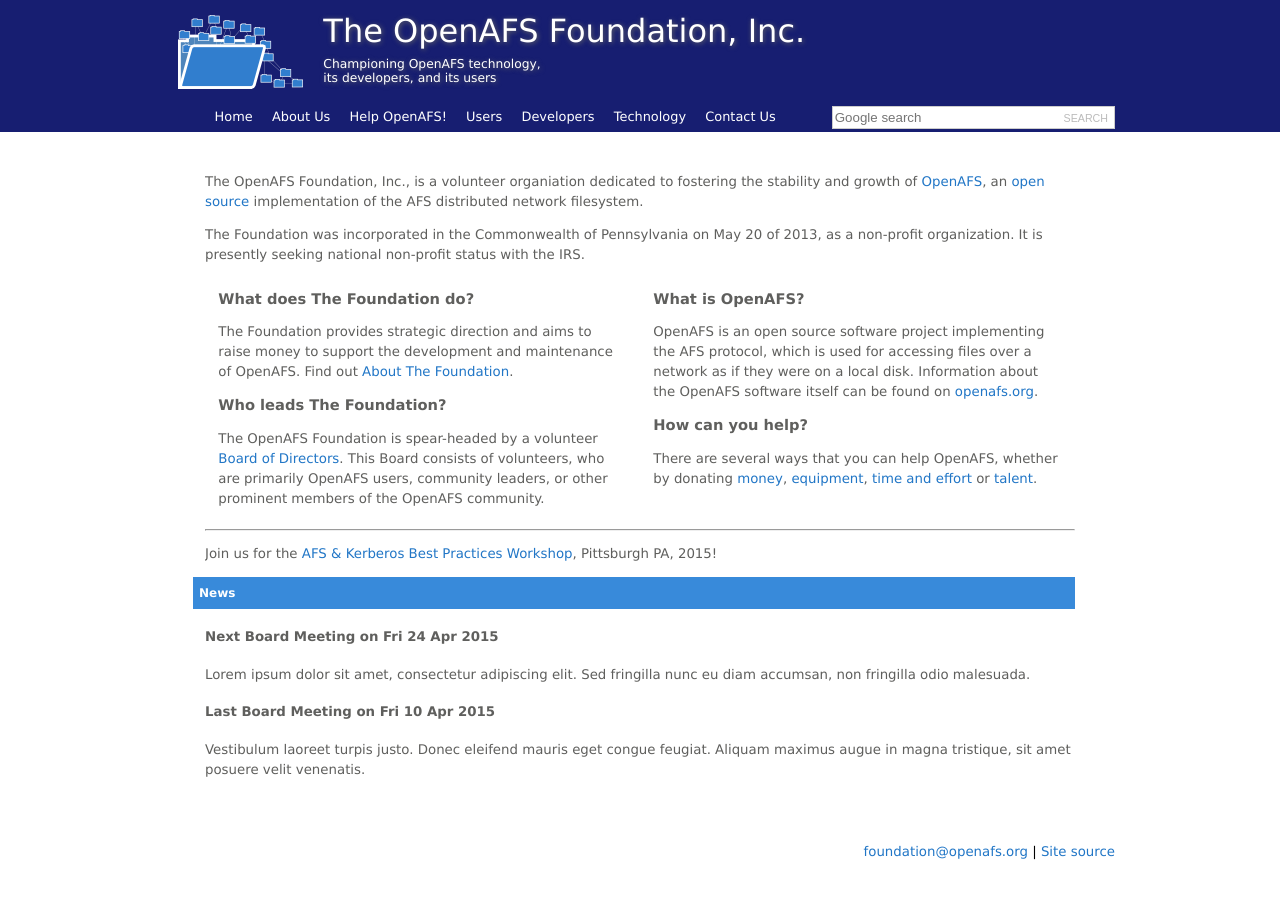
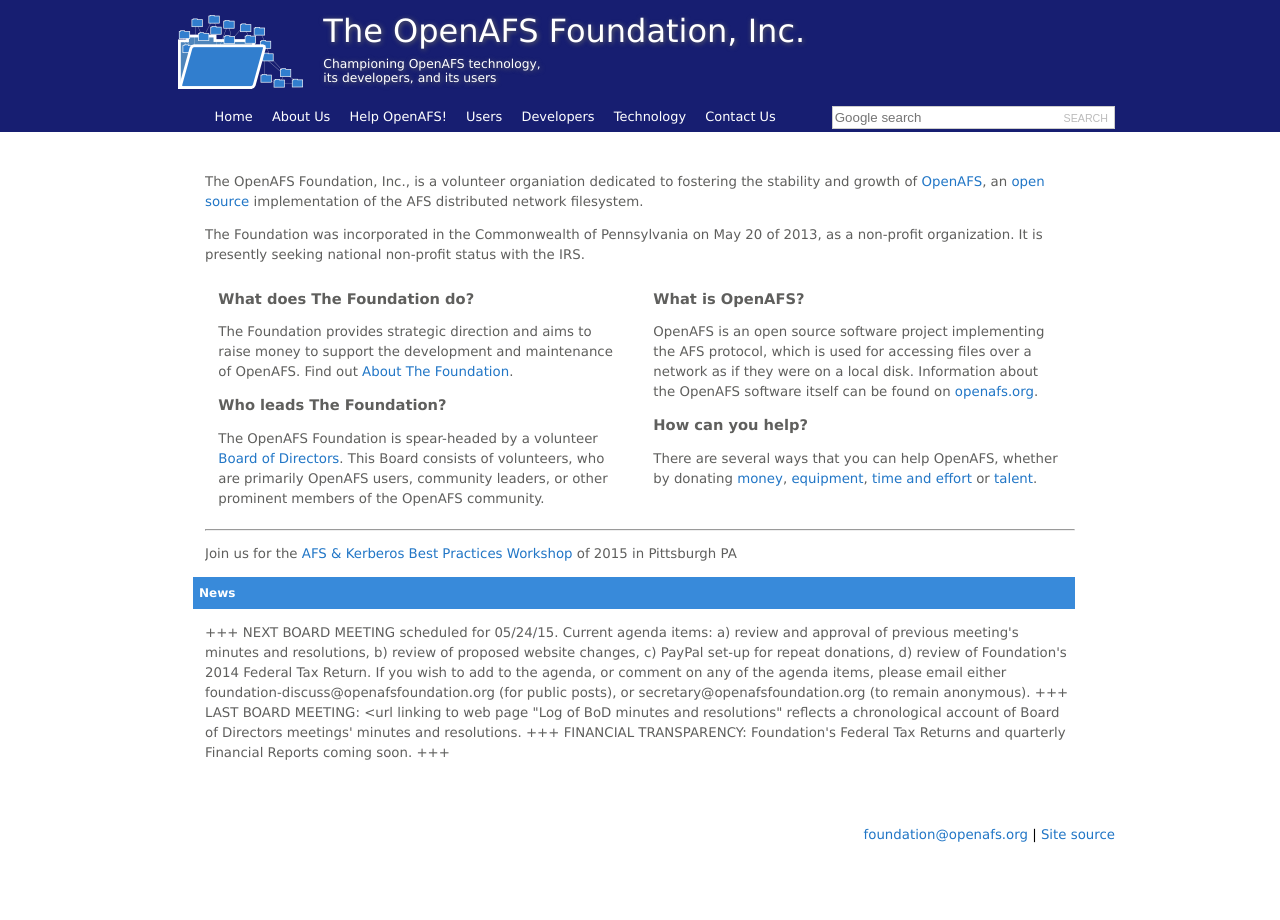
Before and after one commit to openafsfoundation/openafsfoundation.org, a Jekyll site: the page built from index.md, in a window 1280 px wide. Built offline with Jekyll 4.4.1, drawn with Linux system fonts in a browser that asks for light colours.

Commit message:
Text add "NEWS:"
Added "News" field.  Added initial sample news text and format for BoD review.

```diff
--- a/index.md
+++ b/index.md
@@ -37,11 +37,7 @@
   </div>
 </div>
 <hr>
-<p>Join us for the <a href="http://workshop.openafs.org/">AFS &amp; Kerberos Best Practices Workshop</a>, Pittsburgh PA, 2015!</p>
-<h3>News</h3>
-<h4>Next Board Meeting on Fri 24 Apr 2015</h4>
-Lorem ipsum dolor sit amet, consectetur adipiscing elit. Sed fringilla nunc eu
-diam accumsan, non fringilla odio malesuada.
-<h4>Last Board Meeting on Fri 10 Apr 2015</h4>
-Vestibulum laoreet turpis justo. Donec eleifend mauris eget congue feugiat.
-Aliquam maximus augue in magna tristique, sit amet posuere velit venenatis.
+<p>Join us for the <a href="http://workshop.openafs.org/">AFS &amp; Kerberos Best Practices Workshop</a> of 2015 in Pittsburgh PA</p>
+<h3>News</h3 >
+
++++ NEXT BOARD MEETING scheduled for 05/24/15. Current agenda items: a) review and approval of previous meeting's minutes and resolutions, b) review of proposed website changes, c) PayPal set-up for repeat donations, d) review of Foundation's 2014 Federal Tax Return.  If you wish to add to the agenda, or comment on any of the agenda items, please email either foundation-discuss@openafsfoundation.org (for public posts), or secretary@openafsfoundation.org (to remain anonymous). +++ LAST BOARD MEETING: <url linking to web page "Log of BoD minutes and resolutions" reflects a chronological account of Board of Directors meetings' minutes and resolutions. +++ FINANCIAL TRANSPARENCY: Foundation's Federal Tax Returns and quarterly Financial Reports coming soon. +++
```
